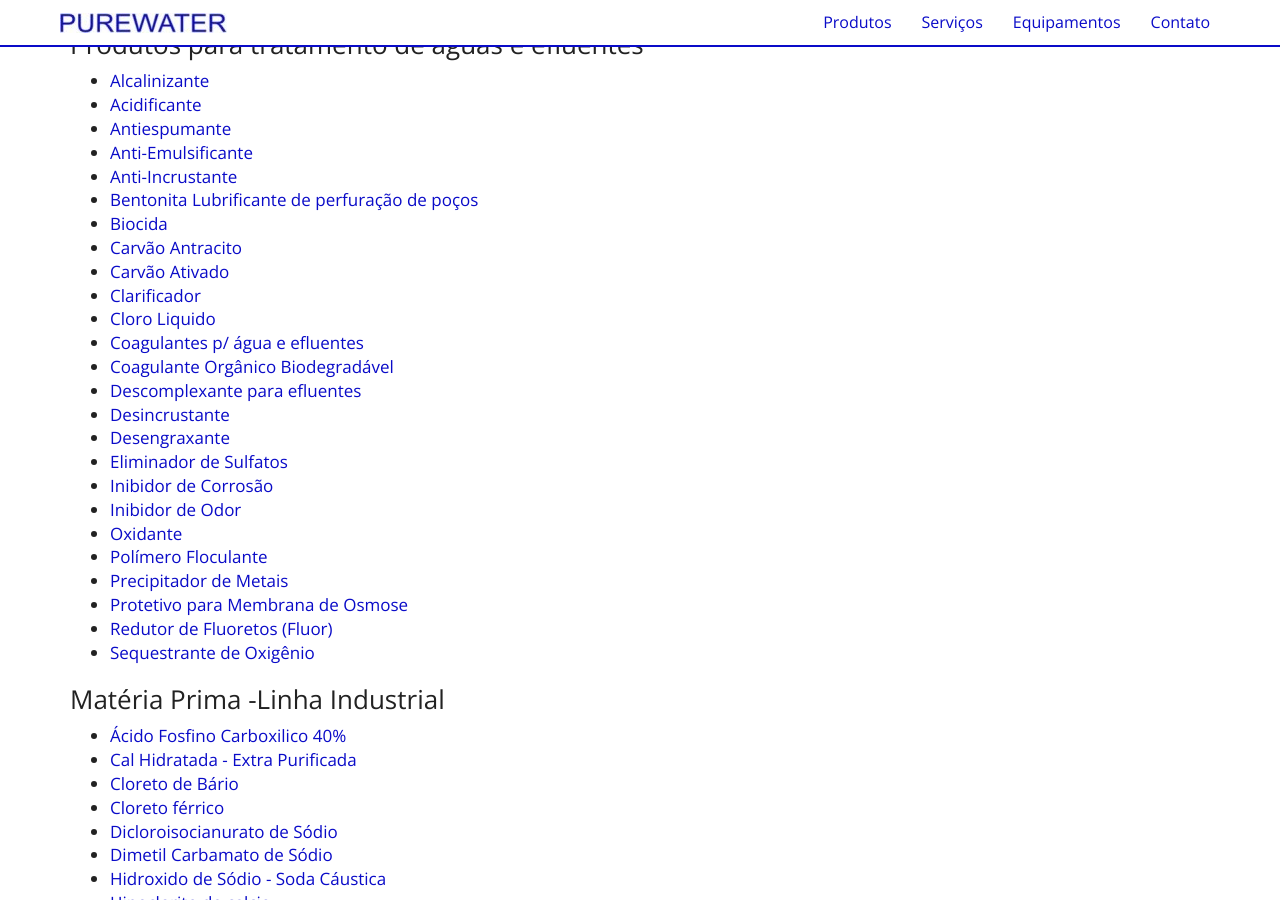
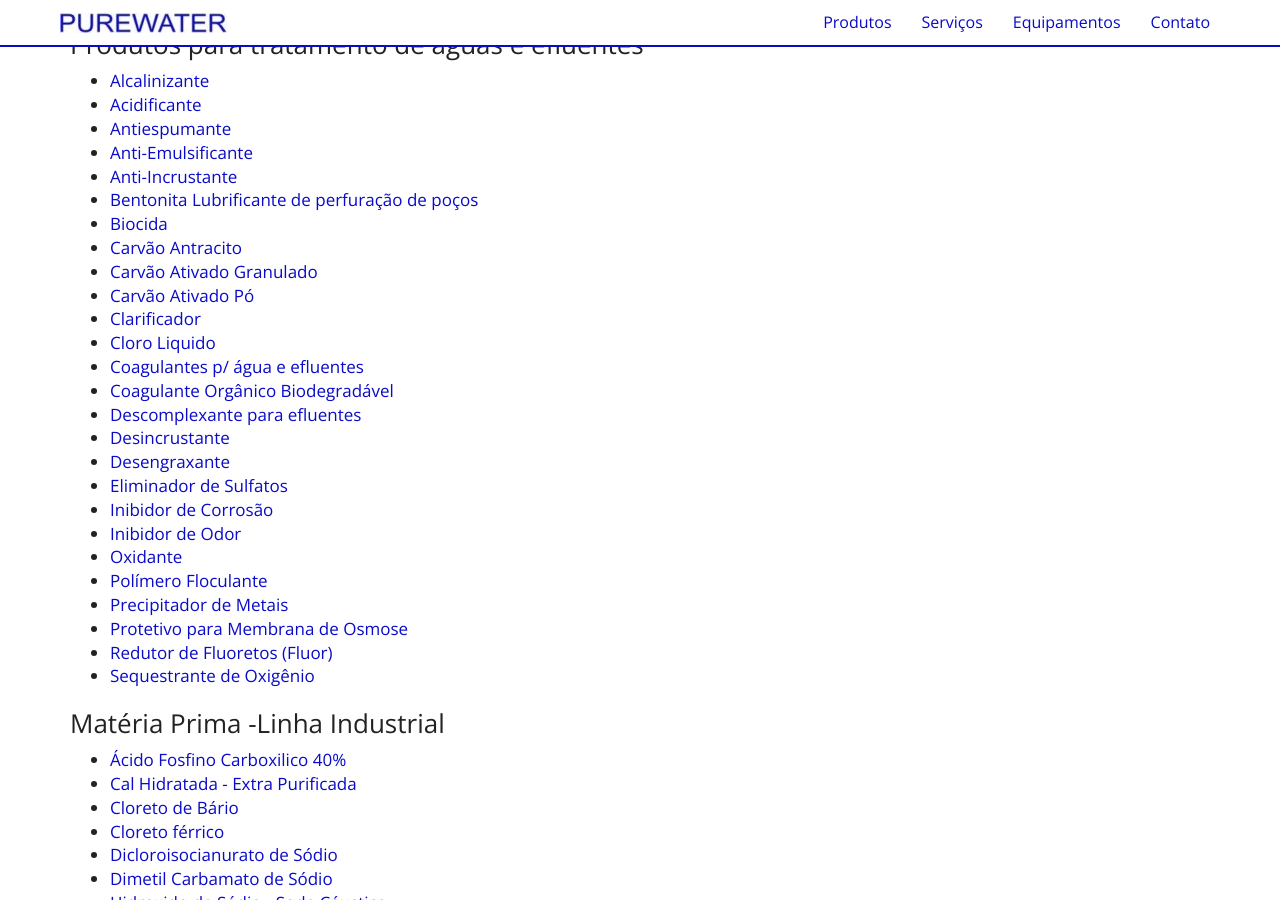
Before and after one commit to purewaterefluentes/purewaterefluentes.github.io, a Jekyll site: the page built from produtos/index.md, in a window 1280 px wide and 900 px high, scrolled down 527 px. Built offline with Jekyll 4.4.1, drawn with Linux system fonts in a browser that asks for light colours; nearby versions of some CDN libraries; library files that are not in the unit come from our copies.

Commit message:
Update index.md

```diff
--- a/produtos/index.md
+++ b/produtos/index.md
@@ -22,7 +22,8 @@ robots: follow
 - [Bentonita Lubrificante de perfuração de poços](lubrificante-perfuracao-pocos.html)
 - [Biocida](biocida.html)
 - [Carvão Antracito](carvao-antracito.html)
-- [Carvão Ativado](carvao-ativado.html)
+- [Carvão Ativado Granulado](carvao-ativado.html)
+- [Carvão Ativado Pó](carvao-ativado-pó-pulverizado.html)
 - [Clarificador](clarificador-agua-efluentes.html)
 - [Cloro Liquido](cloro-liquido.html)
 - [Coagulantes p/ água e efluentes](coagulante-agua-efluentes.html)
```
